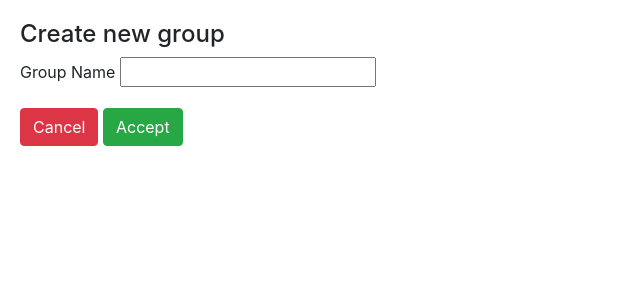
After one commit to LuisLara-UH/group_forming, a Django app: page /create-group in a window 1280 px wide. The commit adds this page. Shown: the top 300 px of the page, without its empty margins (0-640 px from the left). Run offline with Django 4.2, Linux system fonts and the light colour scheme; some libraries are stand-ins or nearby versions.

Commit message:
create group view finished

```diff
--- /dev/null
+++ b/front/templates/create-group.html
@@ -0,0 +1,16 @@
+{% extends "base.html" %}
+{% block content %}
+<div class="card-body">
+    <h4>Create new group</h4>
+    <form method="post">
+        {% csrf_token %}
+        <div class='form-group'>
+            <label for="name">Group Name</label>
+            <input type="text" name="name" id="name" value="{{form.name}}" />
+        </div>
+
+        <a type="button" class="btn btn-danger" href="{%url 'group-list' %}">Cancel</a>
+        <button type="submit" class="btn btn-success">Accept</button>
+    </form>
+</div>
+{% endblock %}
--- a/front/templates/group-list.html
+++ b/front/templates/group-list.html
@@ -4,11 +4,13 @@
 
 <div class="card-body">
     <h4>Group List</h4>
+    <a href={% url 'create-group' %}>Create new group</a>
     <table class="table">
         <thead>
             <tr>
                 <th scope="col">Group Name</th>
                 <th scope="col">Cant of Student</th>
+                <th></th>
                 <th></th>
                 <th></th>
             </tr>
@@ -20,6 +22,7 @@
                 <td>{{ group.countStudents }}</td>
                 <td><a  href="/change-group-name/{{group.group.id}}">Change Group Name</a></td>
                 <td ><a href="#">Add or remove students from this group</a></td>
+                <td ><a href="#">Delete this group</a></td>
             </tr>
             {% endfor %}
         </tbody>
--- a/front/templates/home.html
+++ b/front/templates/home.html
@@ -2,4 +2,6 @@
 
 <h1>This is the home page</h1>
 <h2>Hello {{ name }}</h2>
-<a href={% url 'student-list' %}>Students list</a>
+<a href={% url 'student-list' %}>Students</a>
+<br/>
+<a href={% url 'group-list' %}>Groups</a>
--- a/front/urls.py
+++ b/front/urls.py
@@ -10,4 +10,5 @@ urlpatterns = [
     path('upload-file', views.upload_file, name='upload-file'),
     path('group-list', views.group_list, name='group-list'),
     path('change-group-name/<int:id>', views.change_group_name, name='change-group-name'),
+    path('create-group', views.create_group, name='create-group'),
 ]
--- a/front/views.py
+++ b/front/views.py
@@ -68,6 +68,21 @@ def group_list(request):
 
     return render(request, 'group-list.html', {'groups':groupsView})
 
+
+def create_group(request):
+    if request.method == "POST":
+        group_name = request.POST['name']
+        if group_name != '':
+            try:
+                new_group = GroupModel(name = group_name)
+                new_group.save()
+                return redirect('group-list')
+            except:
+                pass
+
+    return render(request, 'create-group.html')
+
+
 def change_group_name(request, id):
     group = GroupModel.objects.get(id=id)
     form = {'name':group.name}
```
